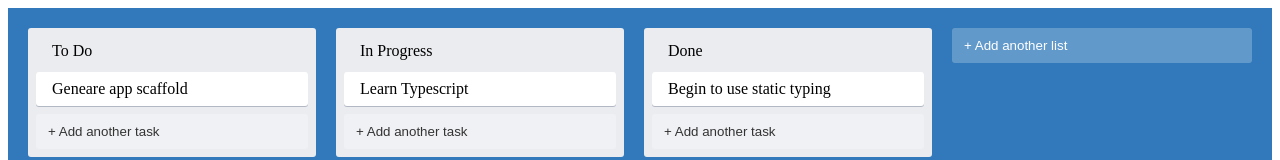
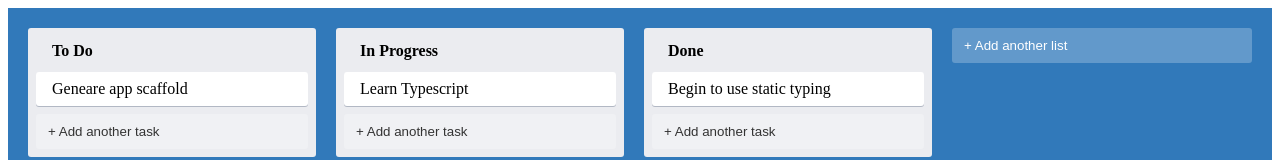
Before and after one commit to aimalamiri/Trello, a React (Create React App) app: page / in a window 1280 px wide. Shown: the top 160 px of the page. Built offline with nearby package versions, Linux system fonts and the light colour scheme.

Commit message:
Fix minor code bugs

```diff
--- a/src/NewItemForm.tsx
+++ b/src/NewItemForm.tsx
@@ -1,4 +1,3 @@
-import { title } from 'process';
 import React, { useState } from 'react';
 import { NewItemFormContainer, NewItemButton, NewItemInput } from './styles';
 import { useFocus } from './utils/useFocus';
--- a/src/styles.ts
+++ b/src/styles.ts
@@ -21,7 +21,7 @@ export const ColumnContainer = styled.div`
 
 export const ColumnTitle = styled.div`
   padding: 6px 16px 12px;
-  font-weight: bodl;
+  font-weight: bold;
 `;
 
 export const CardContainer = styled.div`
```
